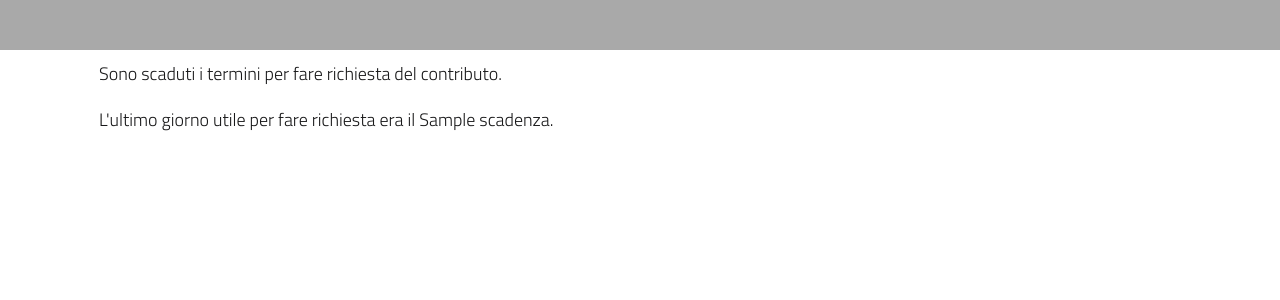
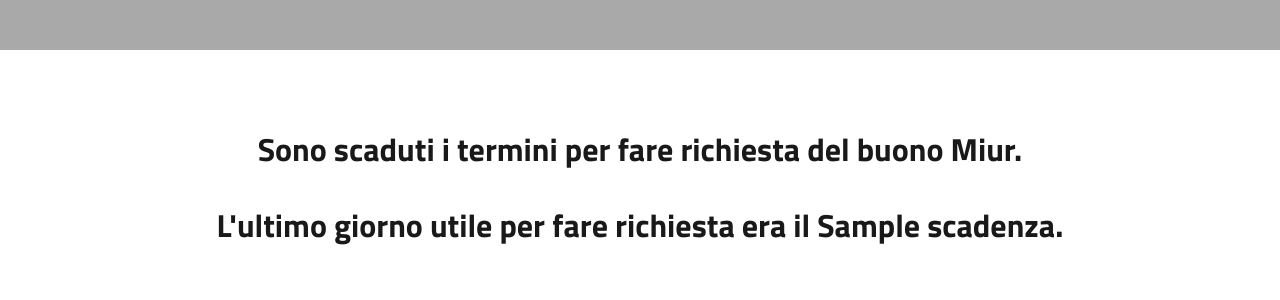
Before and after one commit to tonilavo/buonisc_miur, a Django app: template front/templates/preform_fine.html in a window 1280 px wide. Shown: the part 130-430 px from the top of the page. Run offline with Django 3.2, Linux system fonts and the light colour scheme; the template is opened without the code that fills it: most values are stand-ins (such as "Sample title", 1, 10 or a date in 2020); parts of the project's set-up code (start-up, migrations or seed data) failed here and were passed over; some libraries are stand-ins or nearby versions.

Commit message:
Add files via upload

```diff
--- a/front/templates/preform_fine.html
+++ b/front/templates/preform_fine.html
@@ -5,16 +5,13 @@
 <html lang="en">
 
 {% block content %}
-	{% block extra_js %}
-	<script src="https://code.jquery.com/ui/1.12.1/jquery-ui.js"></script>
-	<script src="https://www.google.com/recaptcha/api.js" async defer></script>
 
-		{% endblock extra_js %}
-		<div class="row">
-		<div class="panel-heading pagetitlehome titolopagina" style="padding-top:10px;padding-left: 105px;">
-			<p>Sono scaduti i termini per fare richiesta del contributo.</p>
-			L'ultimo giorno utile per fare richiesta era il {{ scadenza }}.
-		</div>
+		<div class="panel-heading pagetitlehome titolopagina" style="padding-top:80px;">
+<h3 class="d-flex justify-content-center">Sono scaduti i termini per fare richiesta del buono Miur.</h3>
+
+<br>
+<h3 class="d-flex justify-content-center">L'ultimo giorno utile per fare richiesta era il {{ scadenza }}.</h3>
+
 	</div>
 
 
```
